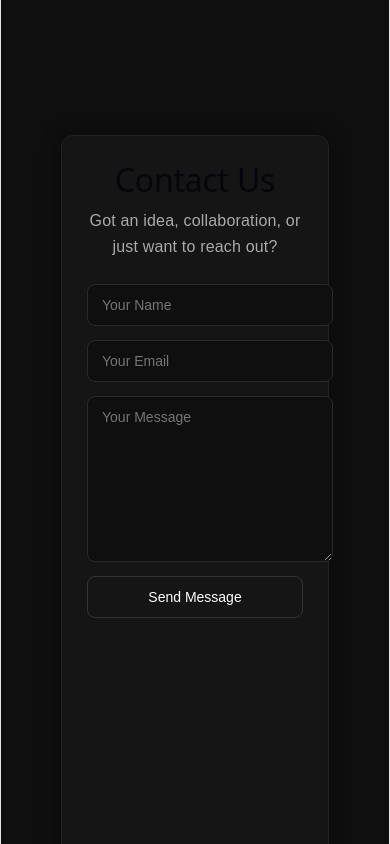
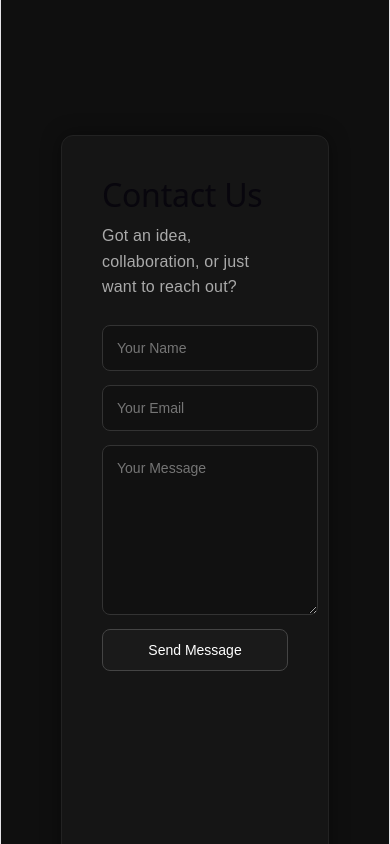
Before and after one commit to dystopiagamesltd/dystopiagames, a React (Vite) app: page / in a window 390 px wide. Shown: the part 8000-8844 px from the top of the page. Built offline with nearby package versions, Linux system fonts and the light colour scheme.

Commit message:
first commit

```diff
--- a/src/App.css
+++ b/src/App.css
@@ -723,7 +723,57 @@ main {
 /* mobile spacing tweak */
 @media (max-width: 768px) {
   .contact-card {
-    padding: 25px;
+    text-align: left;
+    /* IMPORTANT FIX */
+  }
+
+  .contact-form {
+    display: flex;
+    flex-direction: column;
+    gap: 14px;
+    margin-top: 20px;
+  }
+
+  /* inputs */
+  .contact-form input,
+  .contact-form textarea {
+    width: 100%;
+    padding: 14px;
+
+    border-radius: 8px;
+    border: 1px solid #333;
+
+    background: #111;
+    color: white;
+
+    font-size: 14px;
+  }
+
+  /* focus glow */
+  .contact-form input:focus,
+  .contact-form textarea:focus {
+    border-color: #fff;
+    box-shadow: 0 0 10px rgba(255, 255, 255, 0.15);
+  }
+
+  /* button */
+  .contact-form button {
+    padding: 12px 16px;
+    border-radius: 8px;
+
+    background: #1a1a1a;
+    border: 1px solid #444;
+
+    color: white;
+    cursor: pointer;
+
+    transition: 0.2s ease;
+  }
+
+  .contact-form button:hover {
+    background: #222;
+    border-color: #fff;
+    transform: translateY(-2px);
   }
 }
 
```
Also changed, not shown: src/App.tsx (indentation only).
